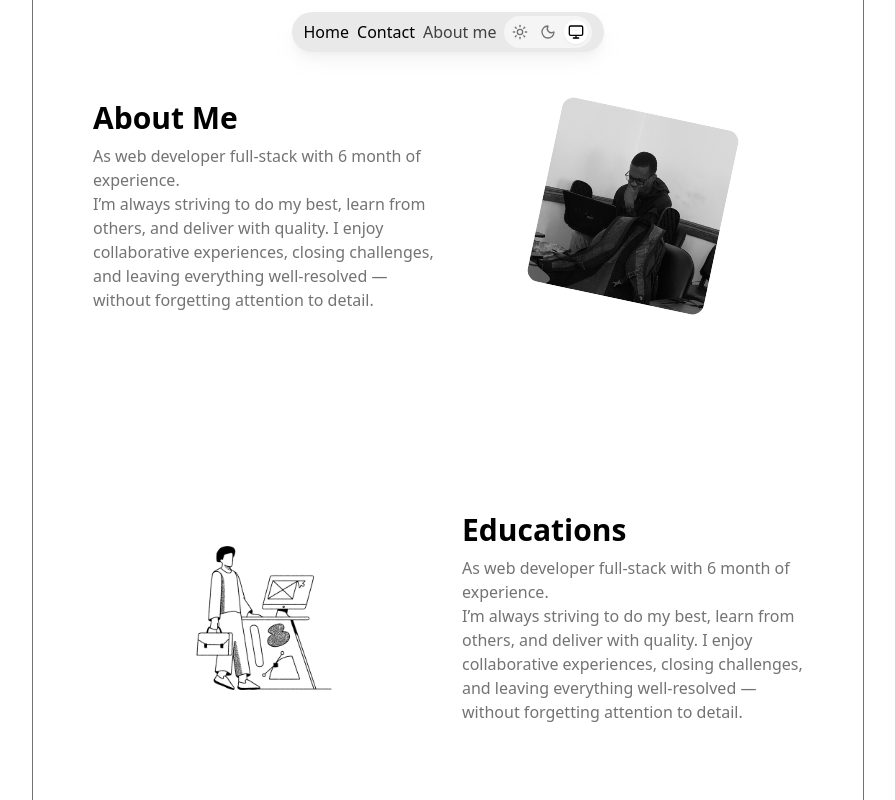
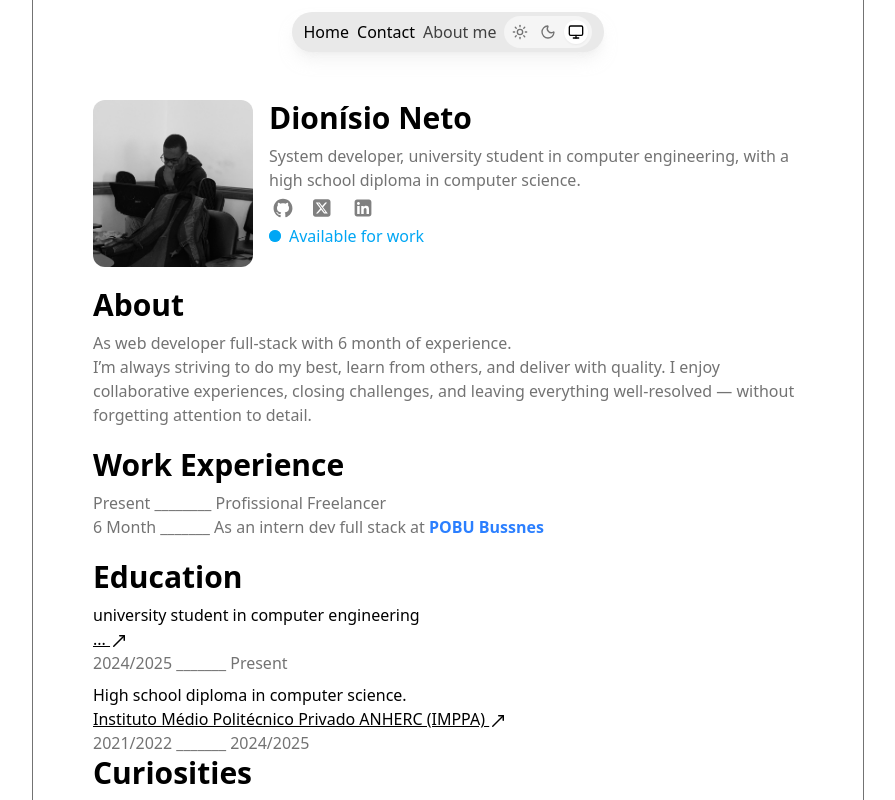
Before and after one commit to DionsioNeto/portfolio, a Vue app: page /about in a window 1280 px wide. Shown: the top 800 px of the page, without its empty margins (192-1087 px from the left). Built offline with nearby package versions, Linux system fonts and the light colour scheme.

Commit message:
About done

```diff
--- a/src/project/about.vue
+++ b/src/project/about.vue
@@ -1,6 +1,9 @@
 <script setup>
   import theHeader from '../components/theHeader.vue';
   import TheFooter from '../components/theFooter.vue';
+  import IconGithub from '@/icon/IconGithub.vue';
+  import InconXTwitter from '@/icon/InconXTwitter.vue';
+  import IconLinkedin from '@/icon/IconLinkedin.vue';
   import { MoveUpRight, X } from 'lucide-vue-next';
   import { ref } from 'vue';
   const items = [
@@ -31,46 +34,103 @@
 
 <template>
 
-  <main class="w-dvh sm:w-[65vw] m-auto border-l border-r border-neutral-500 -mt-10">
+  <main class="sm:w-[65vw] m-auto border-l border-r border-neutral-500 -mt-10">
     <theHeader />
-    <section class="flex flex-col md:flex-row gap-7 px-5 sm:px-15 py-25">
+    <section class="px-5 sm:px-15 pt-25">
+      <div class="flex flex-row gap-4 ">
+        <div class="">
+          <img src="../assets/img/dn3.jpg" alt="Dionísio Neto" class="max-w-20 md:max-w-40 rounded-xl">
+        </div>
         <div class="w-full">
-        <h1 class="text-3xl font-bold mb-2">About Me</h1>
+          <h1 class="text-3xl font-bold mb-2">Dionísio Neto</h1>
+          <p class="text-neutral-500 font-medium">
+            System developer, university student in computer engineering, with a high school diploma in computer science.
+          </p>
+          <div class="flex gap-3 items-center">
+            <a
+              href="https://github.com/DionsioNeto"
+              title="https://github.com/DionsioNeto"
+              target="_blank"
+              class="hover:bg-neutral-300 dark:hover:bg-neutral-800 p-1 rounded-lg"
+            >
+              <IconGithub class="h-5"/>
+            </a>
+            <a
+              href="https://x.com/dionsio_14"
+              title="https://x.com/dionsio_14"
+              target="_blank"
+              class="hover:bg-neutral-300 dark:hover:bg-neutral-800 p-1 rounded-lg"
+            >
+              <InconXTwitter class="h-5"/>
+            </a>
+            <a
+              href="https://www.linkedin.com/in/dion%C3%ADsioneto/"
+              title="https://www.linkedin.com/in/dionísioneto/"
+              target="_blank"
+              class="hover:bg-neutral-300 dark:hover:bg-neutral-800 p-1 rounded-lg"
+            >
+              <IconLinkedin class="h-6"/>
+            </a>
+          </div>
+          <div class="text-sky-500 flex items-center gap-2 font-medium">
+            <span class="relative flex size-3">
+              <span class="absolute flex h-full w-full animate-ping rounded-full bg-sky-400 opacity-75"></span>
+              <span class="relative inline-flex size-3 rounded-full bg-sky-500"></span>
+            </span>
+              Available for work
+          </div>
+        </div>
+      </div>
+
+      <div class="w-full mt-5">
+        <h1 class="text-3xl font-bold mb-2">About</h1>
         <p class="text-neutral-500 font-medium">
           As web developer full-stack with 6 month of experience. <br>
           I’m always striving to do my best, learn from others, and deliver with quality. I enjoy collaborative experiences, closing challenges, and leaving everything well-resolved — without forgetting attention to detail.
         </p>
       </div>
 
-      <div class="w-full flex justify-center items-center">
-        <img src="../assets/img/dn3.jpg" alt="Dionísio Neto" class="max-w-45 rounded-xl rotate-12">
+      <div class="w-full mt-5">
+        <h1 class="text-3xl font-bold mb-2">Work Experience</h1>
+        <div class="">
+          <p class="text-neutral-500 font-medium">Present ________ Profissional Freelancer</p>
+          <p class="text-neutral-500 font-medium">6 Month _______ As an intern dev full stack at <span class="text-blue-500 font-bold">POBU  Bussnes</span> </p>
+        </div>
+      </div>
+
+      <div class="w-full mt-5">
+        <h1 class="text-3xl font-bold mb-2">Education</h1>
+        <ul class="flex flex-col gap-2">
+          <li>
+            <a href="#">
+              <div class=" font-medium">
+                university student in computer engineering
+              </div>
+              <div class="hover:text-neutral-600 underline">
+                ...
+                <MoveUpRight :size="18" class=" inline-block"/>
+              </div>
+            </a>
+            <div class="text-neutral-500">2024/2025 _______ Present</div>
+          </li>
+          <li>
+            <a href="https://share.google/McBFr5S3UQNnWyP2F">
+              <div class=" font-medium">
+                High school diploma in computer science.
+              </div>
+              <div class="hover:text-neutral-600 underline">
+                Instituto Médio Politécnico Privado ANHERC (IMPPA)
+                <MoveUpRight :size="18" class=" inline-block"/>
+              </div>
+            </a>
+            <div class="text-neutral-500">2021/2022 _______ 2024/2025</div>
+          </li>
+        </ul>
       </div>
     </section>
-
-    <section class="flex flex-col-reverse md:flex-row gap-7 px-5 sm:px-15 py-25">
-      <div class="w-full flex justify-center items-center">
-        <img src="../assets/img/d.png" alt="Dionísio Neto" class="max-w-45 rounded-xl">
-      </div>
-      <div class="w-full">
-        <h1 class="text-3xl font-bold mb-2">Educations</h1>
-        <p class="text-neutral-500 font-medium">
-          As web developer full-stack with 6 month of experience. <br>
-          I’m always striving to do my best, learn from others, and deliver with quality. I enjoy collaborative experiences, closing challenges, and leaving everything well-resolved — without forgetting attention to detail.
-        </p>
-      </div>
-    </section>
-    <section class="w-full flex justify-center items-center py-10">
-      <div class="dark:bg-white bg-black rounded-full dark:text-black text-white flex justify-between items-center w-34 p-1">
-          <div class="font-bold">see resume</div>
-          <div class="dark:bg-black bg-white p-1 rounded-full dark:text-white text-black">
-              <MoveUpRight />
-          </div>
-      </div>
-    </section>
-
-
-    <section class=" px-5 sm:px-15 py-10">
-
+    <section class="px-5 sm:px-15">
+      <h1 class="text-3xl font-bold mb-2">Curiosities</h1>
+        <p class="text-neutral-500 font-medium">Some facts about me</p>
       <div
         v-for="(item, index) in items"
         :key="index"
@@ -99,6 +159,19 @@
       </div>
     </section>
 
+
+    <section class="w-full flex justify-center items-center py-2">
+      <div class="dark:bg-white bg-black rounded-full dark:text-black text-white flex justify-between items-center w-34 p-1">
+          <div class="font-bold">see resume</div>
+          <div class="dark:bg-black bg-white p-1 rounded-full dark:text-white text-black">
+              <MoveUpRight />
+          </div>
+      </div>
+    </section>
+
+
+
+
     <the-footer/>
   </main>
 </template>
```
Lines whose indentation alone changed are shown as unchanged.
